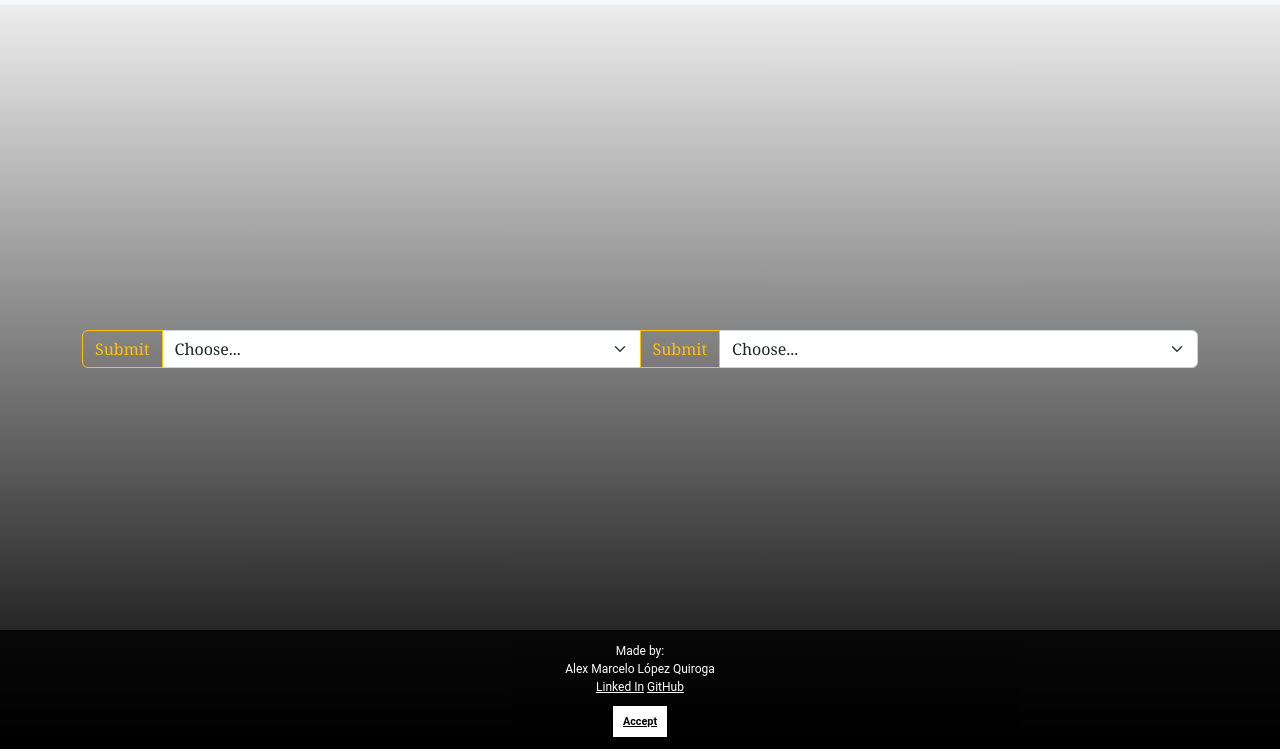
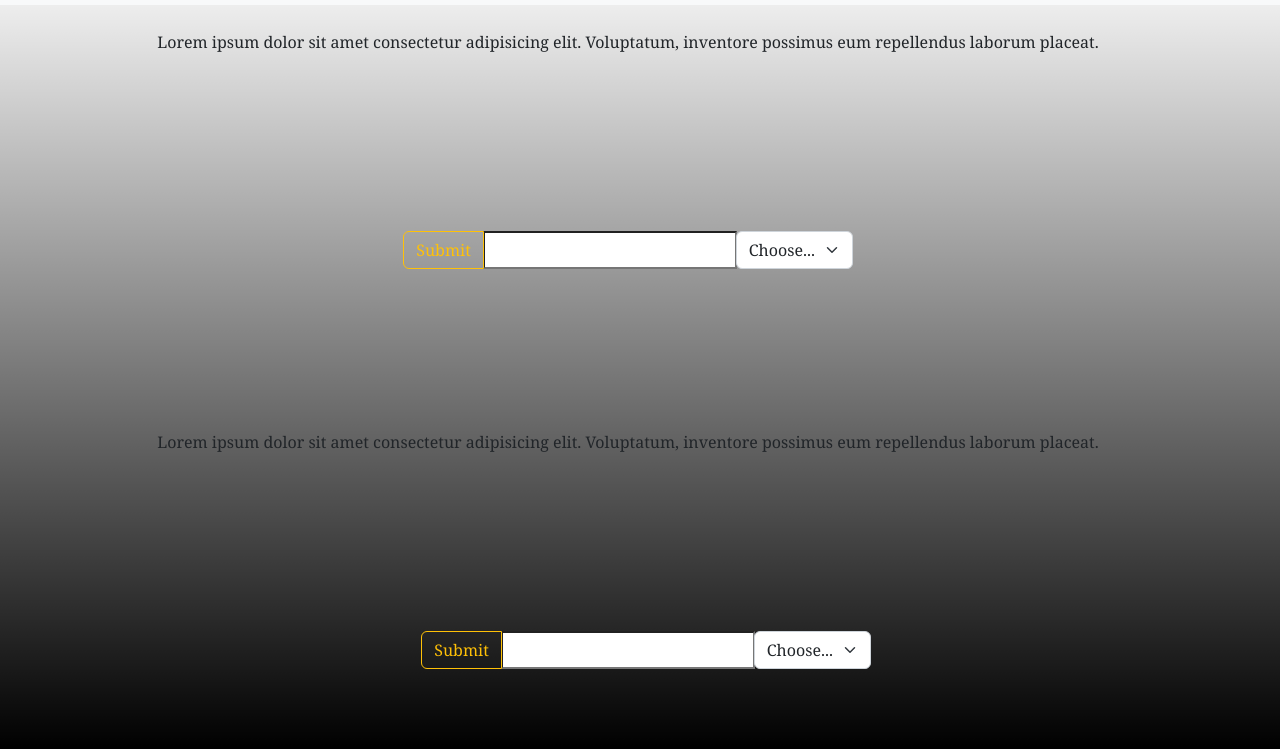
Before and after one commit to Coquixo/TicTacToe-fsd-val-Sem3, a plain HTML site: page pages/Settings.html in a window 1280 px wide. Shown: the part 51-800 px from the top of the page. Drawn offline with nearby package versions, Linux system fonts and the light colour scheme.

Commit message:
added name input on settings

```diff
--- a/css/styles.css
+++ b/css/styles.css
@@ -69,6 +69,11 @@ body {
 /* -----------------
 
 */
+
+.Settings{
+    height: 2em;
+
+}
 
 
 
--- a/pages/Settings.html
+++ b/pages/Settings.html
@@ -36,17 +36,42 @@
             </div>
         </div>
     </nav>
+
     <div class="container">
         <div class="row vh-100 align-items-center">
-            <div class="input-group col">
+            <div class=" row align-items-center">
+                <div class="text-center">
+                    <p>Lorem ipsum dolor sit amet consectetur adipisicing elit. Voluptatum, inventore possimus eum
+                        repellendus
+                        laborum placeat.</p>
+                </div>
+            </div>
+            <div class="row">
+                <div class="">
+                    <div class="input-group rounded justify-content-center">
+
                         <button class="btn btn-outline-warning" type="button">Submit</button>
-                <select class="form-select" id="inputGroupSelect03" aria-label="Example select with button addon">
+                        <input type="text">
+                        <div class="">
+                            <select class="form-select" id="inputGroupSelect03"
+                                aria-label="Example select with button addon">
                                 <option selected>Choose...</option>
                                 <option value="1">Player</option>
                                 <option value="2">Cpu</option>
                             </select>
+                        </div>
+                    </div>
+                </div>
+            </div>
+            <div class="row text-center">
+                <p>Lorem ipsum dolor sit amet consectetur adipisicing elit. Voluptatum, inventore possimus eum
+                    repellendus laborum placeat.</p>
+            </div>
 
+            <div class="input-group rounded justify-content-center">
                 <button class="btn btn-outline-warning" type="button">Submit</button>
+                <input type="text">
+                <div class="row">
                     <select class="form-select" id="inputGroupSelect03" aria-label="Example select with button addon">
                         <option selected>Choose...</option>
                         <option value="1">Player</option>
@@ -55,22 +80,9 @@
                 </div>
             </div>
         </div>
+    </div>
 
 
-
-    <div id="coockie" role="dialog" aria-live="polite" aria-label="cookieconsent" aria-describedby="cookieconsent:desc"
-    class="cc-window cc-banner cc-type-info cc-theme-block cc-bottom cc-color-override--1680425298 ">
-    <!--googleoff: all--><span id="cookieconsent:desc" class="cc-message">Made by: <br> Alex Marcelo López Quiroga
-        <br>
-        <a aria-label="learn more about cookies" role="button" tabindex="0" class="cc-link"
-            href="https://www.linkedin.com/in/alex-marcelo-l%C3%B3pez-quiroga-05a7b2194/">Linked In</a>
-        <a aria-label="learn more about cookies" role="button" tabindex="0" class="cc-link"
-            href="https://github.com/Coquixo">GitHub</a>
-    </span>
-    <div id="aceptar" class="cc-compliance"><a aria-label="dismiss cookie message" role="button" tabindex="0"
-            class="cc-btn cc-dismiss">Accept</a></div>
-    <!--googleon: all-->
-</div>
     <script src="../scripts/main.js"></script>
 </body>
 
```
Also changed, not shown: index.html (+0 -16 lines), pages/Game.html (+0 -13 lines). Lines whose indentation alone changed are shown as unchanged.
